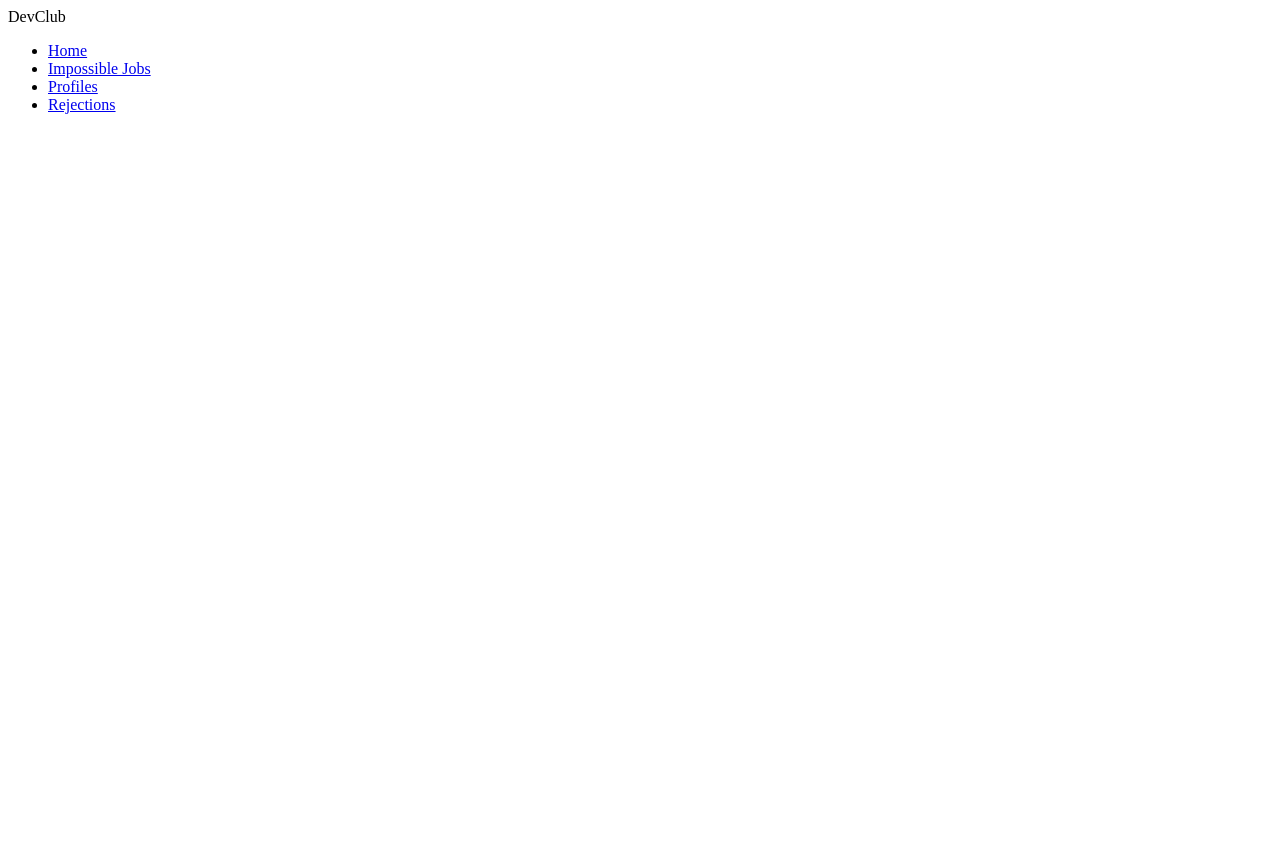
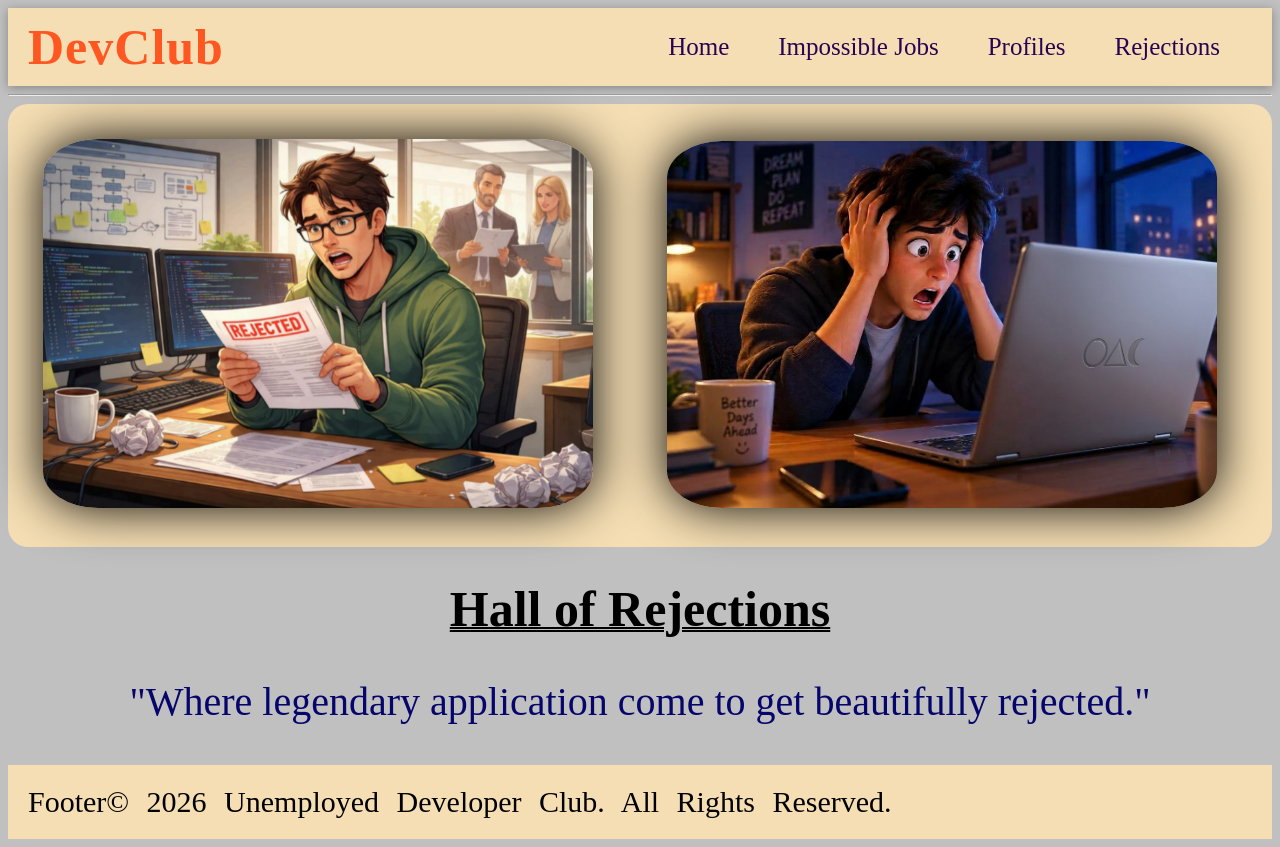
Before and after one commit to Isaak-garfield/Develop-Together--Weekly-Project, a plain HTML site: page Rejection_Page/rejection.html in a window 1280 px wide. Before the commit the page ends 800 px from the top, so only its background shows below. Drawn offline with Linux system fonts and the light colour scheme.

Commit message:
add nav,select and footer

```diff
--- a/Rejection_Page/rejection.css
+++ b/Rejection_Page/rejection.css
@@ -0,0 +1,76 @@
+body{
+    background-color: silver;
+}
+
+img{
+    max-width: 550px;
+    max-height: 550px;
+    border-radius: 10%;
+    box-shadow: 0 0 50px black;
+    margin: 35px;
+
+}
+
+.img_box{
+    background-color: wheat;
+    border-radius: 20px;
+}
+
+.navbar{
+    display: flex;
+    justify-content:space-between;
+    align-items: center;
+    background-color: wheat;
+    padding: 10px 40px 10px 20px;
+    box-shadow: 0 2px 10px rgba(0, 0,0,0.3);
+}
+ .logo{
+    font-size: 50px;
+    font-weight: bold;
+    color: #ff5722;
+    letter-spacing: 1px;
+ }
+
+ .nav-links{
+    display: flex;
+    list-style: none;
+    gap: 25px;
+    margin: 0;
+    padding: 0;
+ }
+
+ a{
+    color:#270353;
+    text-decoration: none;
+    font-size: 25px;
+    font-weight: 500px;
+    padding: 8px 12px;
+    transition: all o.3 ease;
+    border-radius: 6px;
+ }
+
+ a:hover,
+ a:active{
+    color: white;
+    background-color: black;
+ }
+
+ .select h1{
+    justify-self: center;
+    text-decoration: underline double 2px black;
+    font-size: 50px;
+ }
+
+ .select p{
+    justify-self: center;
+    font-size: 40px;
+    color: rgb(5, 5, 107);
+ }
+
+ footer div{
+    box-sizing: border-box;
+    font-size: 30px;
+    background-color: wheat;
+    padding: 20px;
+    word-spacing: 10px;
+ }
--- a/Rejection_Page/rejection.html
+++ b/Rejection_Page/rejection.html
@@ -19,7 +19,21 @@
             </ul>
         </nav>
     </header>
+    <hr/>
 
-    <!--For -->
+    <!--For selection-->
+    <selection class="select">
+        <div class="img_box">
+         <img src="rejection.jpg" >
+         <img src="rjection2.jpg" >
+        </div>
+        <h1>Hall of Rejections</h1>
+        <p>"Where legendary application come to get beautifully rejected."</p>
+    </selection>
+
+    <!--For footer-->
+    <footer>
+        <div><span>Footer</span>&copy; 2026 Unemployed Developer Club. All Rights Reserved. </div>
+    </footer>
 </body>
 </html>
```
Also changed, not shown: Rejection_Page/rejection.jpg (added), Rejection_Page/rjection2.jpg (added).
